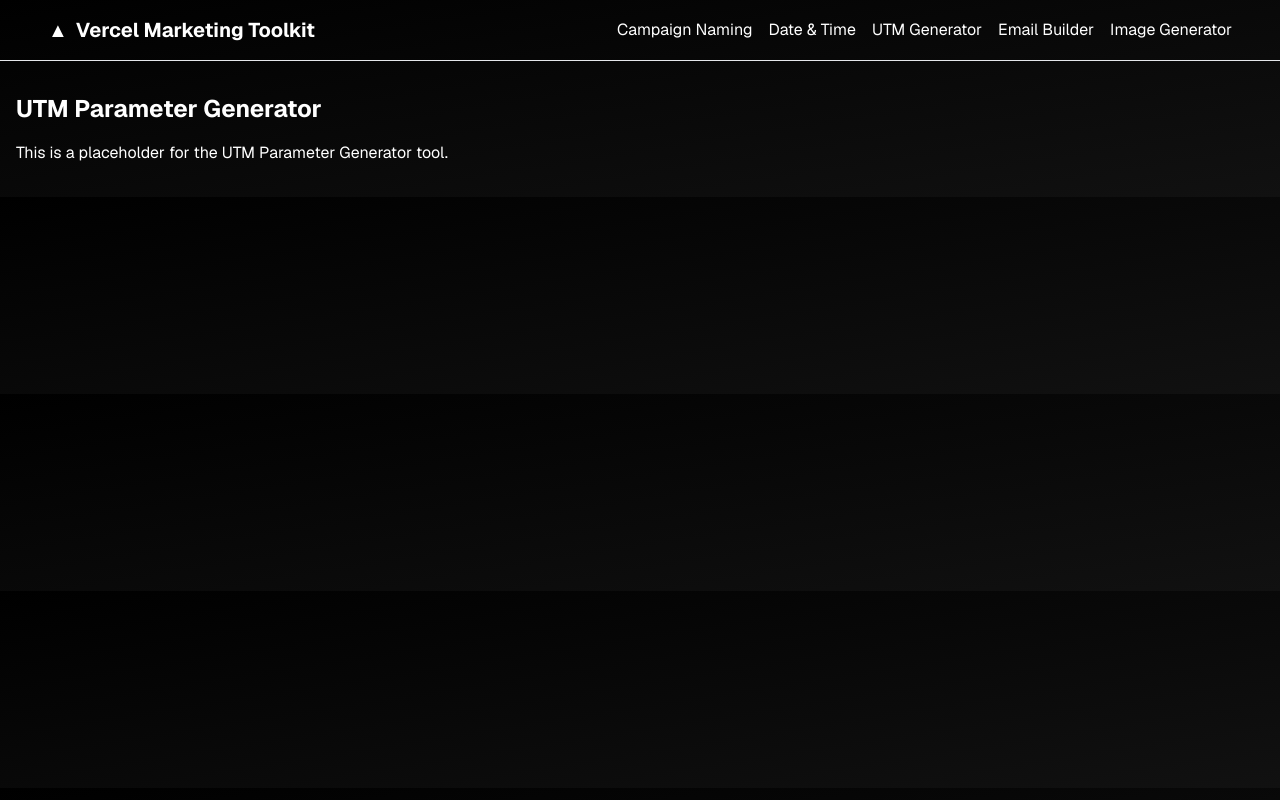
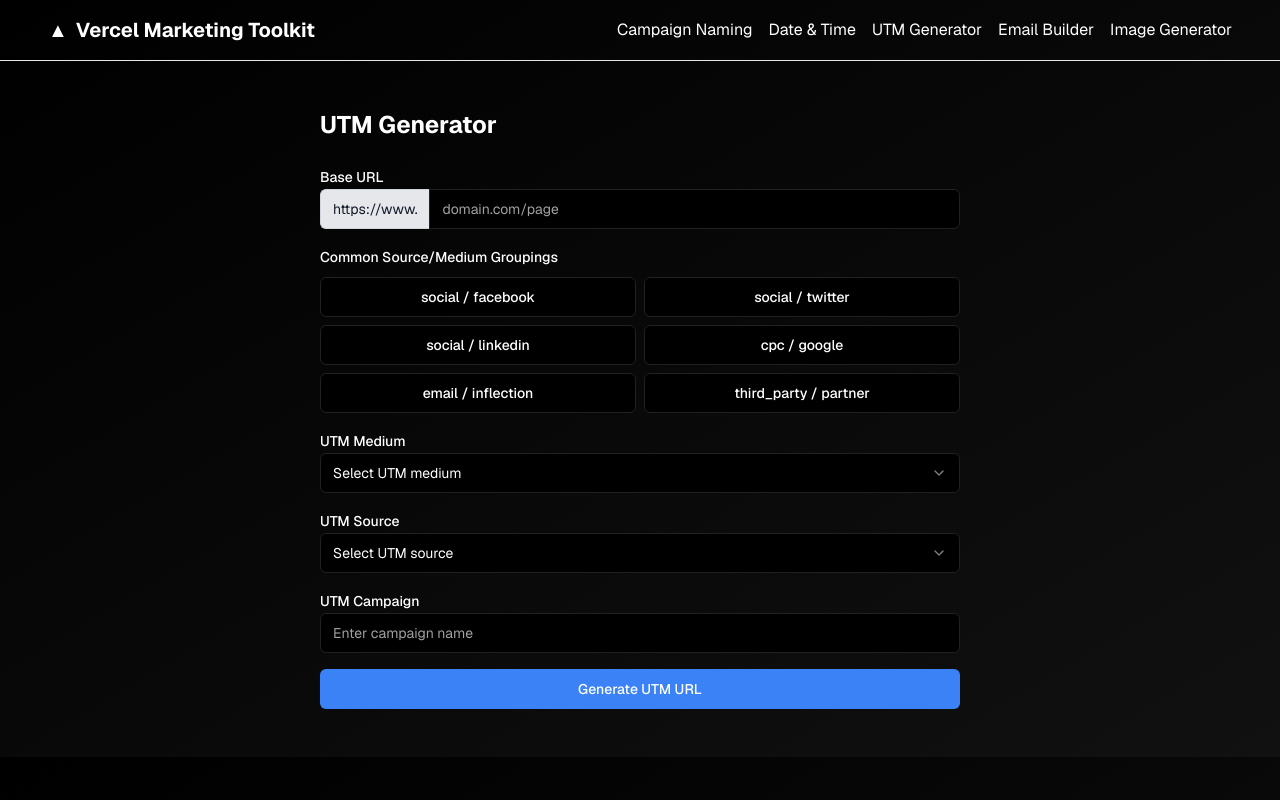
Before and after one commit to joe-reitz/vercel-marketing-toolkit, a Next.js app: page /utm-generator in a window 1280 px wide. Built offline with nearby package versions, Linux system fonts and the light colour scheme.

Commit message:
push utm gen

```diff
--- a/src/app/utm-generator/page.tsx
+++ b/src/app/utm-generator/page.tsx
@@ -1,9 +1,178 @@
-// src/app/utm-generator/page.tsx
+"use client"
+
+import { useState, useEffect } from 'react'
+import { Button } from "@/components/ui/button"
+import { Input } from "@/components/ui/input"
+import { Label } from "@/components/ui/label"
+import { Select, SelectContent, SelectItem, SelectTrigger, SelectValue } from "@/components/ui/select"
+import { Copy, Check } from "lucide-react"
+import { useToast } from "@/components/ui/use-toast"
+
+const utmSources = [
+  "facebook", "twitter", "instagram", "google", "carbon", "outreach", "sfmc",
+  "dailydev", "sfdc", "idg", "linkedin", "sales_rep", "qrcode", "reddit",
+  "discord", "stackadapt", "retail_dive", "foundry", "selling_simplified",
+  "spiceworks", "partner", "sponsor", "youtube", "turbo", "next-site",
+  "vercel-site", "turborepo-site", "svelte-site", "marketo", "brand",
+  "event", "tldr", "ai_sdk", "tanstack", "v0-site", "shadcn-site", "inflection"
+]
+
+const utmMediums = ["cpc", "email", "display", "social", "print", "third_party", "web", "newsletter", "blog", "ebook"]
+
+const commonGroupings = [
+  { medium: "social", source: "facebook" },
+  { medium: "social", source: "twitter" },
+  { medium: "social", source: "linkedin" },
+  { medium: "cpc", source: "google" },
+  { medium: "email", source: "inflection" },
+  { medium: "third_party", source: "partner" },
+]
+
 export default function UTMGenerator() {
-    return (
-      <div>
-        <h1 className="text-2xl font-bold mb-4">UTM Parameter Generator</h1>
-        <p>This is a placeholder for the UTM Parameter Generator tool.</p>
+  const [baseUrl, setBaseUrl] = useState("")
+  const [utmSource, setUtmSource] = useState("")
+  const [utmMedium, setUtmMedium] = useState("")
+  const [utmCampaign, setUtmCampaign] = useState("")
+  const [generatedUrl, setGeneratedUrl] = useState("")
+  const [isCopied, setIsCopied] = useState(false)
+  const { toast } = useToast()
+
+  const generateUrl = () => {
+    if (!baseUrl.match(/^[a-zA-Z0-9-]+(\.[a-zA-Z0-9-]+)*(\/[a-zA-Z0-9-._~:/?#[\]@!$&'()*+,;=]*)?$/)) {
+      toast({
+        title: "Invalid base URL",
+        description: "Please enter a valid domain and path.",
+        variant: "destructive",
+      })
+      setGeneratedUrl("")
+      return
+    }
+
+    const params = new URLSearchParams({
+      utm_medium: utmMedium,
+      utm_source: utmSource,
+      utm_campaign: utmCampaign
+    })
+    const url = `https://www.${baseUrl}${baseUrl.includes('?') ? '&' : '?'}${params.toString()}`
+    setGeneratedUrl(url)
+  }
+
+  const handleCopy = () => {
+    navigator.clipboard.writeText(generatedUrl)
+    setIsCopied(true)
+    toast({
+      title: "Copied to clipboard",
+      description: "The UTM URL has been copied to your clipboard.",
+    })
+    setTimeout(() => setIsCopied(false), 2000)
+  }
+
+  const handleGroupingSelect = (medium: string,source: string ) => {
+    setUtmMedium(medium)
+    setUtmSource(source)
+
+  }
+
+  return (
+    <div className="max-w-2xl mx-auto p-4 space-y-6">
+      <h1 className="text-2xl font-bold mb-4">UTM Generator</h1>
+
+      <div className="space-y-4">
+        <div>
+          <Label htmlFor="baseUrl">Base URL</Label>
+          <div className="flex">
+            <span className="inline-flex items-center px-3 text-sm text-gray-900 bg-gray-200 border border-r-0 border-gray-300 rounded-l-md">
+              https://www.
+            </span>
+            <Input
+              id="baseUrl"
+              value={baseUrl}
+              onChange={(e) => setBaseUrl(e.target.value)}
+              placeholder="domain.com/page"
+              className="rounded-l-none"
+            />
+          </div>
+        </div>
+
+        <div>
+          <Label>Common Source/Medium Groupings</Label>
+          <div className="grid grid-cols-2 gap-2 mt-2">
+            {commonGroupings.map((group) => (
+              <Button
+                key={`${group.source}-${group.medium}`}
+                variant="outline"
+                className={`text-sm ${
+                  utmMedium === group.medium && utmSource === group.source
+                    ? 'border-blue-500'
+                    : ''
+                }`}
+                onClick={() => handleGroupingSelect(group.medium, group.source)}
+              >
+                {group.medium} / {group.source}
+              </Button>
+            ))}
+          </div>
+        </div>
+
+        <div>
+          <Label htmlFor="utmMedium">UTM Medium</Label>
+          <Select value={utmMedium} onValueChange={setUtmMedium}>
+            <SelectTrigger>
+              <SelectValue placeholder="Select UTM medium" />
+            </SelectTrigger>
+            <SelectContent>
+              {utmMediums.map((medium) => (
+                <SelectItem key={medium} value={medium}>{medium}</SelectItem>
+              ))}
+            </SelectContent>
+          </Select>
+        </div>
+
+        <div>
+          <Label htmlFor="utmSource">UTM Source</Label>
+          <Select value={utmSource} onValueChange={setUtmSource}>
+            <SelectTrigger>
+              <SelectValue placeholder="Select UTM source" />
+            </SelectTrigger>
+            <SelectContent>
+              {utmSources.map((source) => (
+                <SelectItem key={source} value={source}>{source}</SelectItem>
+              ))}
+            </SelectContent>
+          </Select>
+        </div>
+
+        <div>
+          <Label htmlFor="utmCampaign">UTM Campaign</Label>
+          <Input
+            id="utmCampaign"
+            value={utmCampaign}
+            onChange={(e) => setUtmCampaign(e.target.value)}
+            placeholder="Enter campaign name"
+          />
+        </div>
+
+        <Button onClick={generateUrl} className="w-full bg-blue-500 hover:bg-blue-800 text-white">
+          Generate UTM URL
+        </Button>
+
+        {generatedUrl && (
+          <div className="mt-4 p-4 bg-green-500 rounded flex items-center justify-between">
+            <div>
+              <Label className="text-white">Generated UTM URL:</Label>
+              <p className="text-sm font-mono break-all text-white">{generatedUrl}</p>
+            </div>
+            <Button
+              variant="secondary"
+              size="icon"
+              onClick={handleCopy}
+              className={`transition-all duration-300 ${isCopied ? 'bg-green-700' : 'bg-green-800'}`}
+            >
+              {isCopied ? <Check className="h-4 w-4" /> : <Copy className="h-4 w-4" />}
+            </Button>
+          </div>
+        )}
       </div>
-    )
-  }
+    </div>
+  )
+}
```
